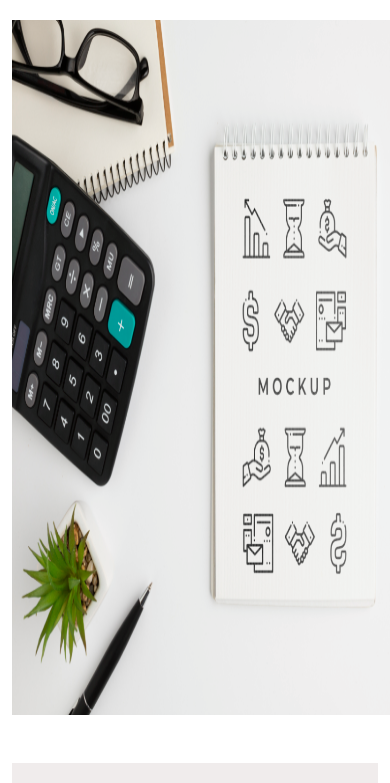
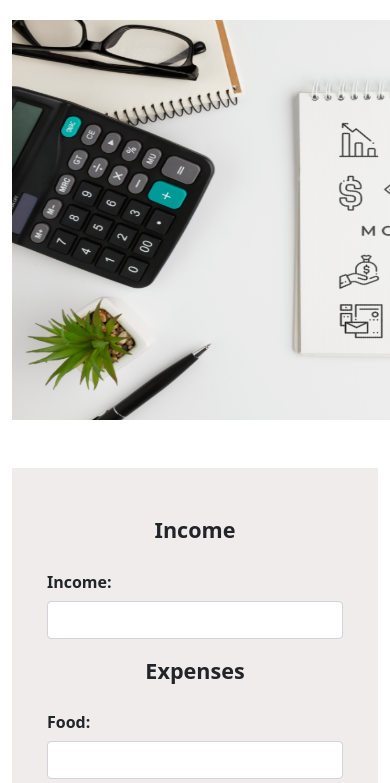
Before and after one commit to AnikaLabiba/the-arithmometer, a plain HTML site: page index.html in a window 390 px wide. Shown: the part 61-844 px from the top of the page. Drawn offline with nearby package versions, Linux system fonts and the light colour scheme.

Commit message:
responsive image is added

```diff
--- a/css/style.css
+++ b/css/style.css
@@ -42,3 +42,10 @@ img{
     border: none;
     width: 20px;
 }
+/* Media query for responsive image */
+@media screen and (max-width:576px) {
+     img{
+        width: 200%;
+        height: 400px;
+    }
+}
```
